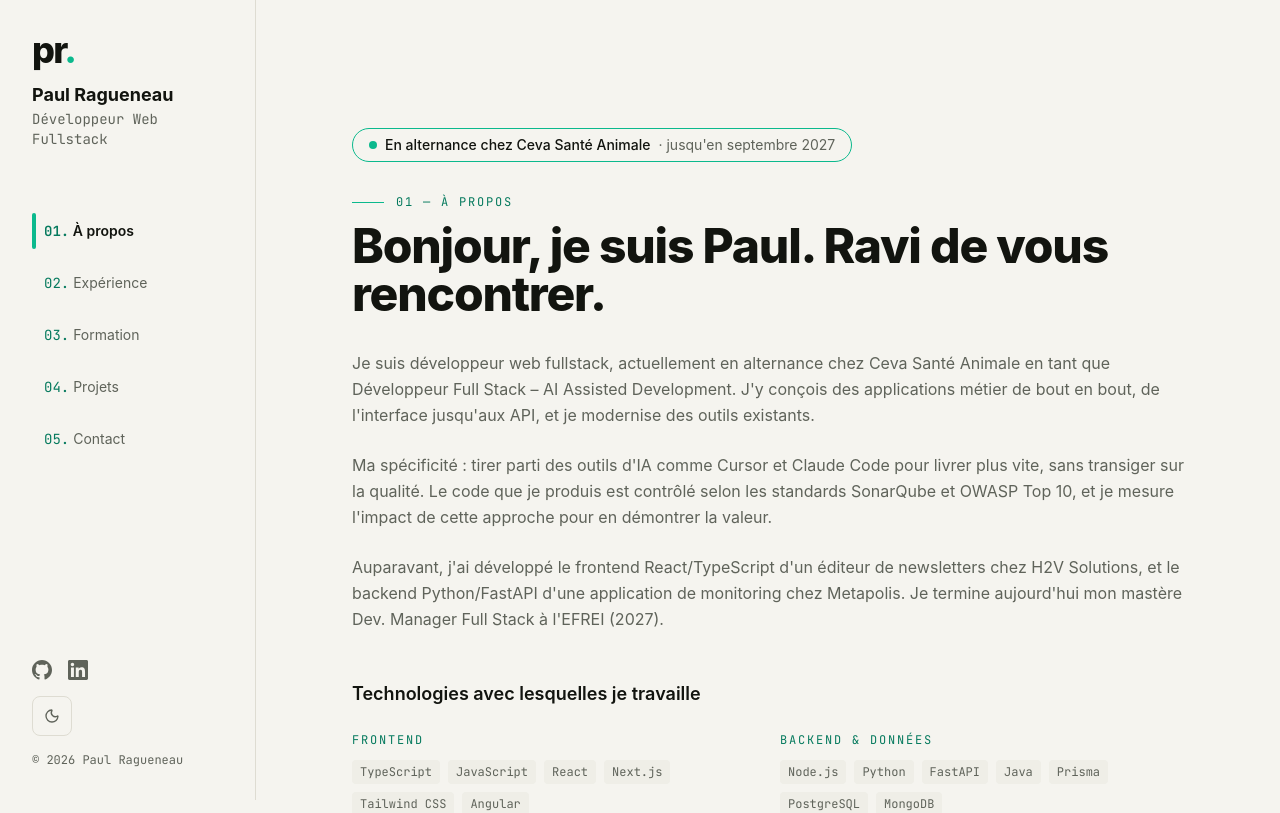
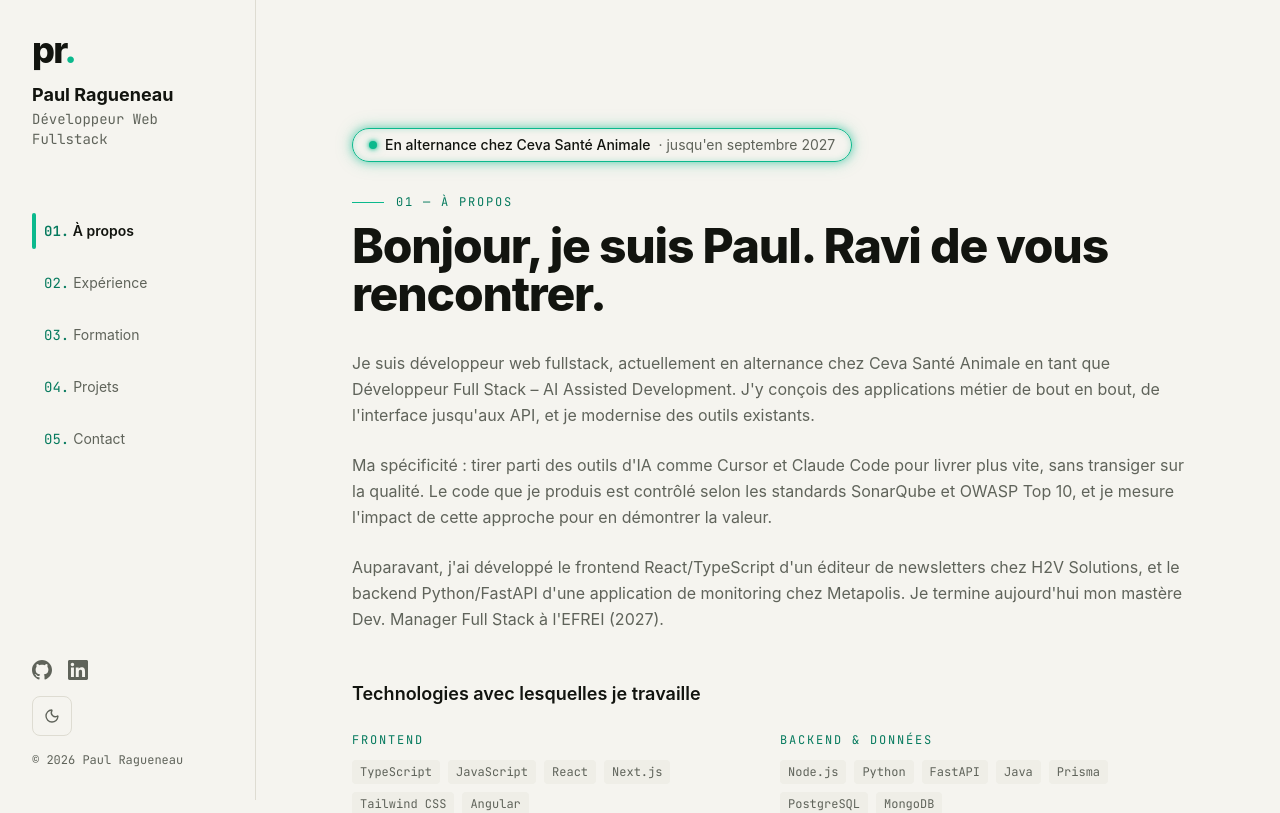
Before and after one commit to Periicles/portfolio, a Next.js app: page / in a window 1280 px wide. Shown: the top 813 px of the page. Built offline with nearby package versions, Linux system fonts and the light colour scheme.

Commit message:
style(ui): ajouter un grésillement néon à la pastille de statut
Halo à la couleur d'accent et coupures irrégulières d'intensité variable
sur la bordure et le point, sur un cycle de 6 s (bien en dessous du seuil
de 3 flashs par seconde). Animations coupées sous prefers-reduced-motion.

```diff
--- a/app/globals.css
+++ b/app/globals.css
@@ -41,3 +41,61 @@
     color: var(--ink);
   }
 }
+
+/* Pastille de statut façon tube néon : halo à la couleur d'accent et
+   grésillement irrégulier, avec des chutes d'intensité plus ou moins
+   marquées. Le texte reste stable pour la lisibilité ; seuls le tube
+   (bordure + halo) et le point vacillent. Figé si l'utilisateur limite
+   les animations. */
+.neon-badge {
+  --neon: color-mix(in srgb, var(--accent) 55%, transparent);
+  --neon-soft: color-mix(in srgb, var(--accent) 25%, transparent);
+  box-shadow: 0 0 6px var(--neon), inset 0 0 6px var(--neon-soft);
+  animation: neon-buzz 6s linear infinite;
+}
+
+.neon-dot {
+  box-shadow: 0 0 4px var(--accent), 0 0 10px var(--neon);
+  animation: neon-buzz-dot 6s linear infinite;
+}
+
+@keyframes neon-buzz {
+  0%, 17%, 19.5%, 22%, 61%, 63.5%, 100% {
+    border-color: var(--accent);
+    box-shadow: 0 0 8px var(--neon), 0 0 18px var(--neon-soft), inset 0 0 6px var(--neon-soft);
+  }
+  18%, 21% {
+    border-color: var(--neon-soft);
+    box-shadow: none;
+  }
+  20.5% {
+    border-color: var(--neon);
+    box-shadow: 0 0 3px var(--neon-soft);
+  }
+  62%, 63% {
+    border-color: var(--neon);
+    box-shadow: 0 0 4px var(--neon-soft);
+  }
+}
+
+@keyframes neon-buzz-dot {
+  0%, 17%, 19.5%, 22%, 61%, 63.5%, 85%, 86.5%, 100% {
+    opacity: 1;
+  }
+  18%, 21% {
+    opacity: 0.25;
+  }
+  20.5%, 62% {
+    opacity: 0.6;
+  }
+  85.8% {
+    opacity: 0.75;
+  }
+}
+
+@media (prefers-reduced-motion: reduce) {
+  .neon-badge,
+  .neon-dot {
+    animation: none;
+  }
+}
```
